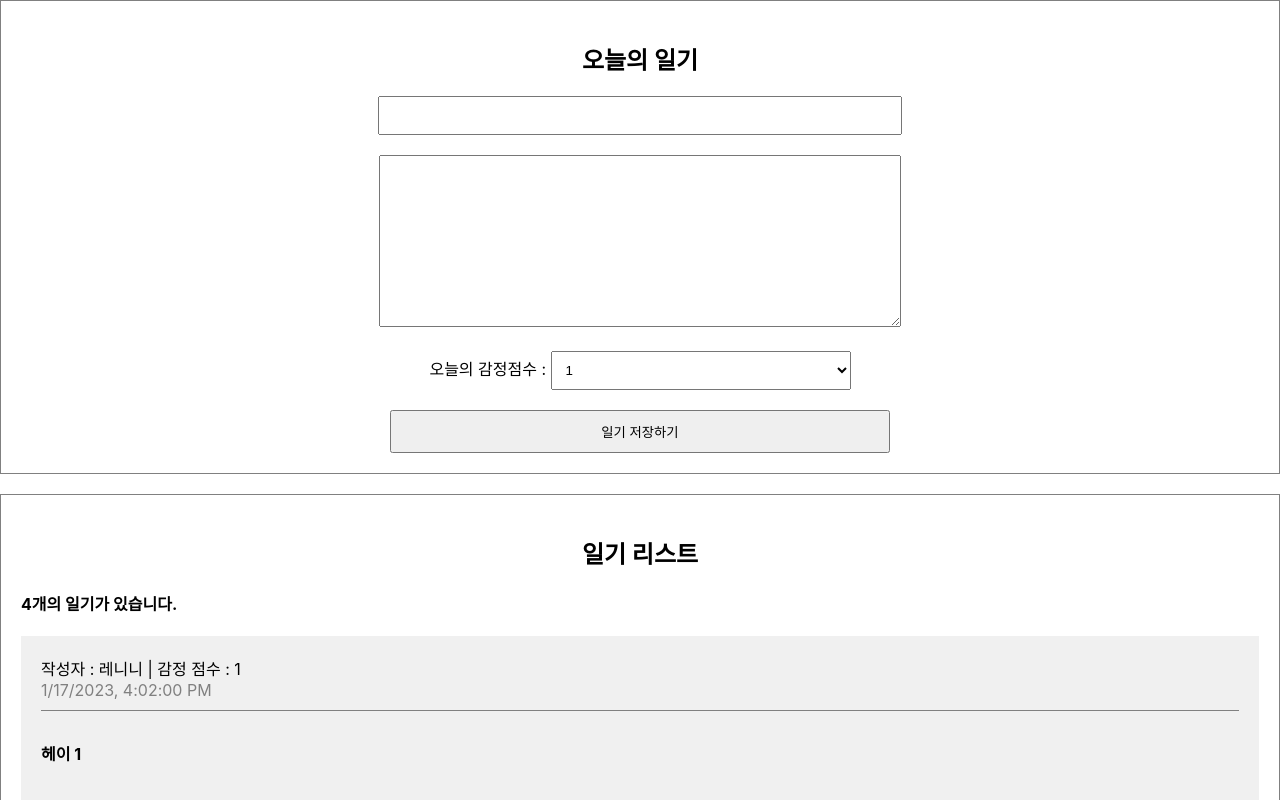
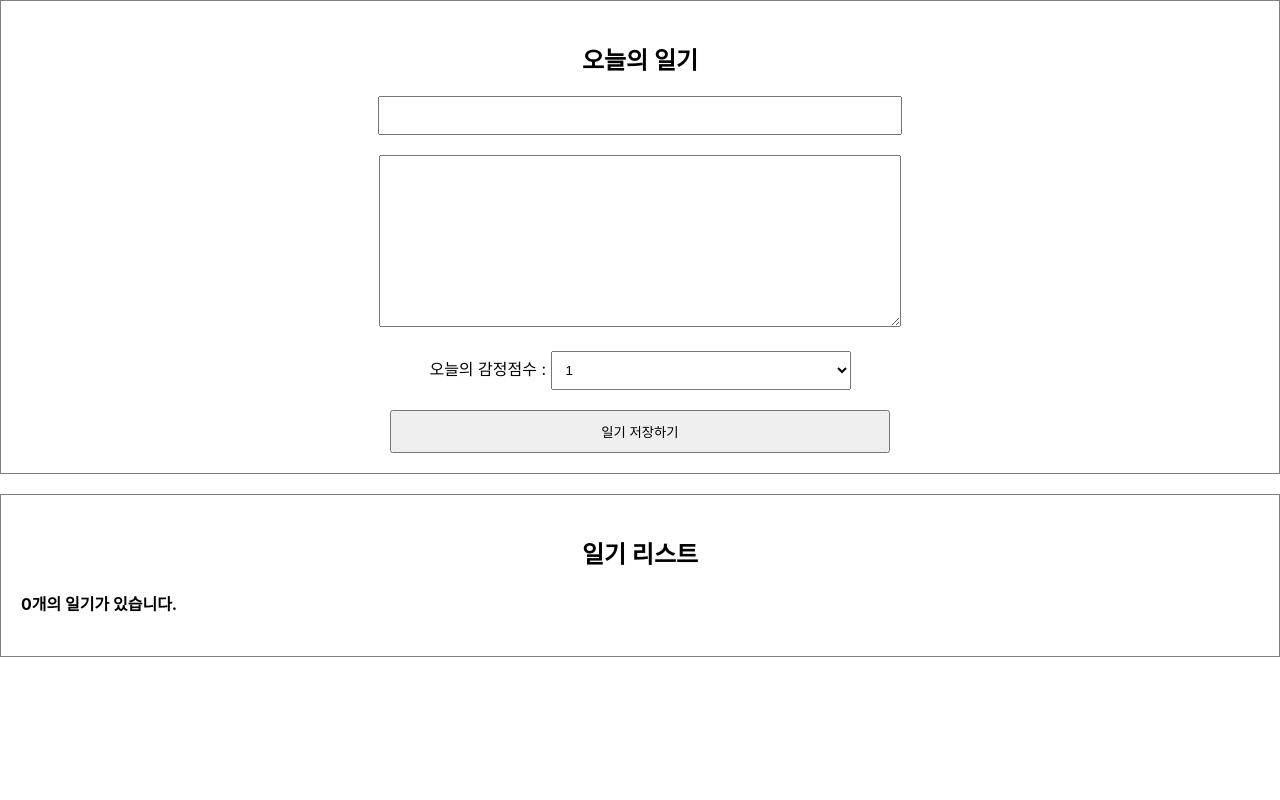
Before and after one commit to jangha0/SimpleDiary, a React (Create React App) app: page / in a window 1280 px wide. Shown: the top 800 px of the page. Built offline with nearby package versions, Linux system fonts and the light colour scheme.

Commit message:
데이터 추가 리스트 만들기

```diff
--- a/src/App.js
+++ b/src/App.js
@@ -1,43 +1,61 @@
+import { useRef, useState } from "react";
 import DiaryEditor from "./DiaryEditor";
 import DiaryList from "./DiaryList.js";
 import "./App.css";
 
-const dummyList = [
-  {
-    id: 1,
-    author: "레니니",
-    content: "헤이 1",
-    emotion: 1,
-    created_date: new Date().getTime(),
-  },
-  {
-    id: 2,
-    author: "죠르디",
-    content: "헤이 2",
-    emotion: 4,
-    created_date: new Date().getTime(),
-  },
-  {
-    id: 3,
-    author: "개굴이",
-    content: "헤이 3",
-    emotion: 2,
-    created_date: new Date().getTime(),
-  },
-  {
-    id: 4,
-    author: "알린",
-    content: "헤이 4",
-    emotion: 5,
-    created_date: new Date().getTime(),
-  },
-];
+// const dummyList = [
+//   {
+//     id: 1,
+//     author: "레니니",
+//     content: "헤이 1",
+//     emotion: 1,
+//     created_date: new Date().getTime(),
+//   },
+//   {
+//     id: 2,
+//     author: "죠르디",
+//     content: "헤이 2",
+//     emotion: 4,
+//     created_date: new Date().getTime(),
+//   },
+//   {
+//     id: 3,
+//     author: "개굴이",
+//     content: "헤이 3",
+//     emotion: 2,
+//     created_date: new Date().getTime(),
+//   },
+//   {
+//     id: 4,
+//     author: "알린",
+//     content: "헤이 4",
+//     emotion: 5,
+//     created_date: new Date().getTime(),
+//   },
+// ];
 
 const App = () => {
+  const [data, setData] = useState([]);
+
+  const dateId = useRef(0);
+
+  const onCreate = (author, content, emotion) => {
+    const created_date = new Date().getTime();
+    const newItem = {
+      author,
+      content,
+      emotion,
+      created_date,
+      id: dateId.current,
+    };
+    dateId.current += 1;
+    setData([newItem, ...data]);
+  };
+
   return (
     <div className="App">
-      <DiaryEditor />
-      <DiaryList diaryList={dummyList} />
+      <DiaryEditor onCreate={onCreate} />
+      <DiaryList diaryList={data} />
     </div>
   );
 };
--- a/src/DiaryEditor.js
+++ b/src/DiaryEditor.js
@@ -1,6 +1,6 @@
 import React, { useRef, useState } from "react";
 
-const DiaryEditor = () => {
+const DiaryEditor = ({ onCreate }) => {
   const authorInput = useRef();
   const contentInput = useRef();
 
@@ -28,7 +28,13 @@
       return;
     }
 
+    onCreate(state.author, state.content, state.emotion);
     alert("저장 성공");
+    setState({
+      author: "",
+      content: "",
+      emotion: 1,
+    });
   };
   return (
     <div className="DiaryEditor">
```
